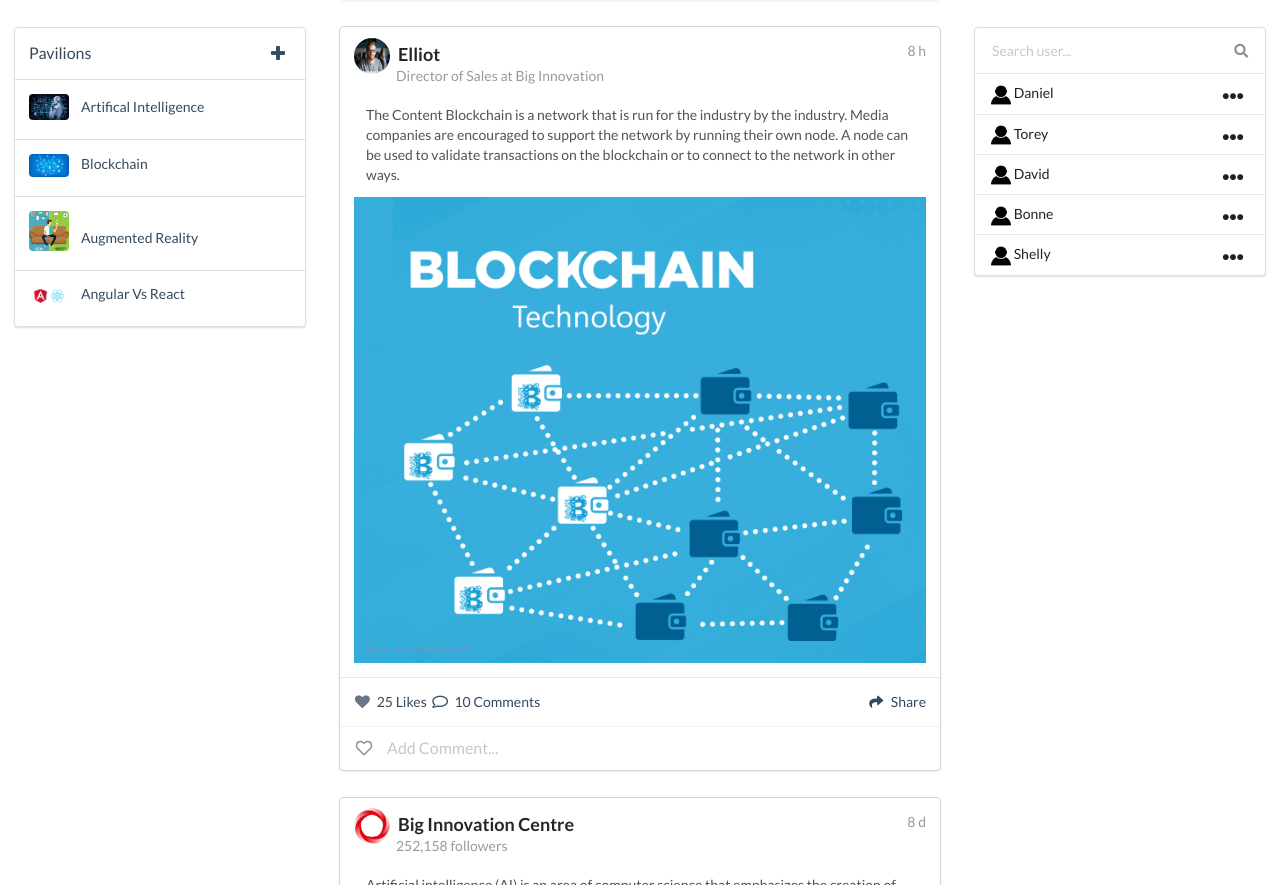
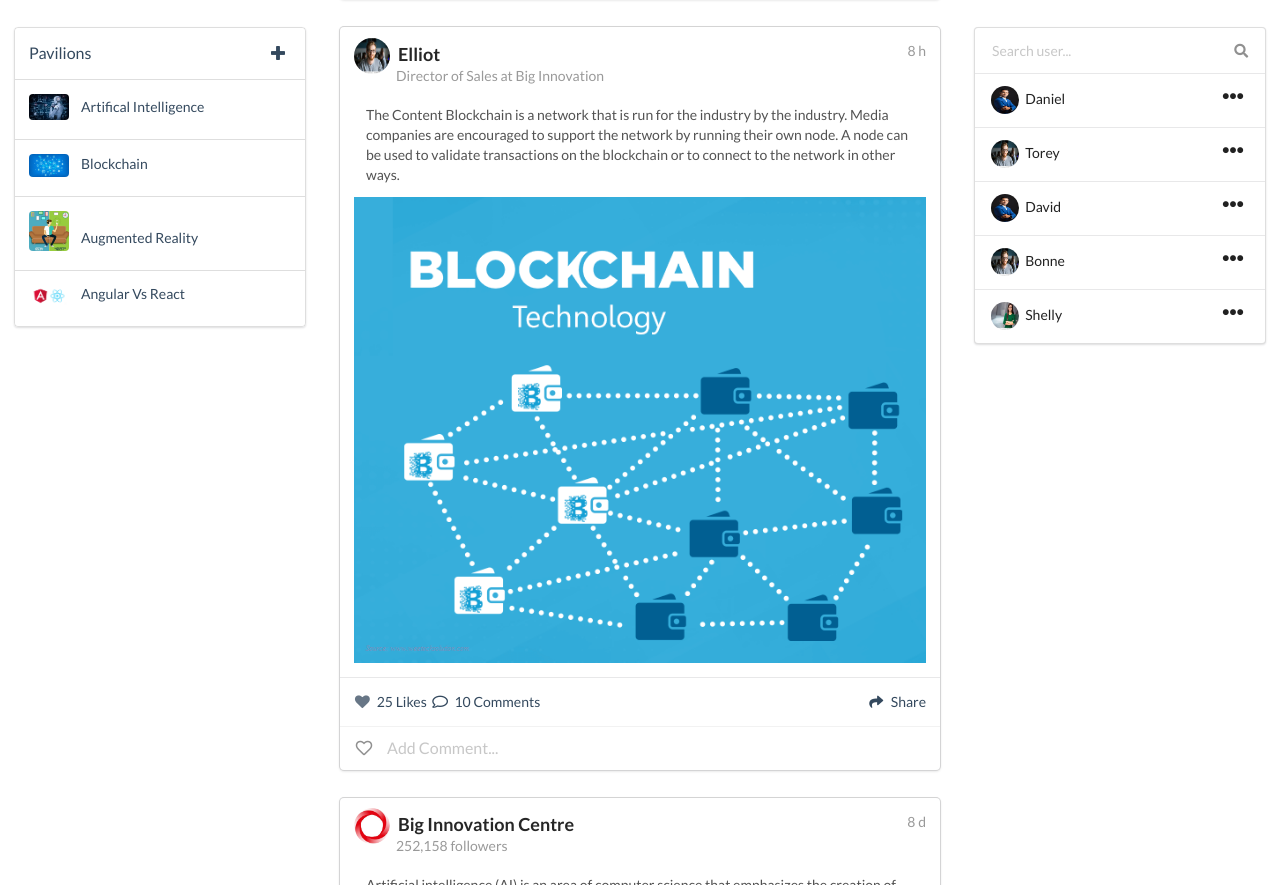
Before and after one commit to sameerabegum/big_innovation, an Angular app: page / in a window 1280 px wide. Shown: the part 1016-1901 px from the top of the page. Built offline with nearby package versions, Linux system fonts and the light colour scheme.

Commit message:
final changes

```diff
--- a/src/app/app.component.html
+++ b/src/app/app.component.html
@@ -342,7 +342,7 @@
               <i class="search icon"></i>
             </div>
           </div>
-          <a class="teal item"> <img src="assets/images/profile_pic.png" style="width:20px">
+          <a class="teal item"> <img src="assets/images/andrew.jpg" class="ui avatar image">
             Daniel
             <div class="ui simple dropdown position-right">
               <i class="ellipsis horizontal icon large"></i>
@@ -354,7 +354,7 @@
             </div>
           </a>
           <a class="item">
-            <img src="assets/images/profile_pic.png" style="width:20px">
+            <img src="assets/images/pic.jpg" class="ui avatar image">
             Torey
             <div class="ui simple dropdown position-right">
               <i class="ellipsis horizontal icon large"></i>
@@ -367,7 +367,7 @@
             </div>
           </a>
           <a class="item">
-            <img src="assets/images/profile_pic.png" style="width:20px">
+            <img src="assets/images/andrew.jpg" class="ui avatar image">
             David
             <div class="ui simple dropdown position-right">
               <i class="ellipsis horizontal icon large"></i>
@@ -380,7 +380,7 @@
             </div>
           </a>
           <a class="item">
-            <img src="assets/images/profile_pic.png" style="width:20px">
+            <img src="assets/images/pic.jpg" class="ui avatar image">
             Bonne
             <div class="ui simple dropdown position-right">
               <i class="ellipsis horizontal icon large"></i>
@@ -393,7 +393,7 @@
             </div>
           </a>
           <a class="item">
-            <img src="assets/images/profile_pic.png" style="width:20px">
+            <img src="assets/images/nancy.jpg" class="ui avatar image">
             Shelly
             <div class="ui simple dropdown position-right">
               <i class="ellipsis horizontal icon large"></i>
@@ -604,12 +604,28 @@
           <img src="assets/images/profile_pic.png">
         </a>
         <div class="content">
-          <a class="author">Stevie Feliciano</a>
+          <a class="author">Daniel</a>
           <div class="metadata">
             <div class="date">2 days ago</div>
           </div>
           <div class="text">
-            Hey guys, I hope this example comment is helping you read this documentation.
+            Hi Sameera!
+          </div>
+        </div>
+      </div>
+    </div>
+    <div class="ui comments ">
+      <div class="comment ">
+        <a class="avatar">
+          <img src="assets/images/profile_pic.png">
+        </a>
+        <div class="content">
+          <a class="author">Sameera</a>
+          <div class="metadata">
+            <div class="date">2 days ago</div>
+          </div>
+          <div class="text">
+            Hello Daniel
           </div>
         </div>
       </div>
@@ -620,12 +636,12 @@
           <img src="assets/images/profile_pic.png">
         </a>
         <div class="content">
-          <a class="author">Stevie Feliciano</a>
+          <a class="author">Daniel</a>
           <div class="metadata">
             <div class="date">2 days ago</div>
           </div>
           <div class="text">
-            Hey guys, I hope this example comment is helping you read this documentation.
+            Can we change the event dates
           </div>
         </div>
       </div>
@@ -636,12 +652,12 @@
           <img src="assets/images/profile_pic.png">
         </a>
         <div class="content">
-          <a class="author">Stevie Feliciano</a>
+          <a class="author">Sameera</a>
           <div class="metadata">
             <div class="date">2 days ago</div>
           </div>
           <div class="text">
-            Hey guys, I hope this example comment is helping you read this documentation.
+            Sorry to say but it can't be changed as the event place have being booked already and it is not cancelable
           </div>
         </div>
       </div>
@@ -652,12 +668,12 @@
           <img src="assets/images/profile_pic.png">
         </a>
         <div class="content">
-          <a class="author">Stevie Feliciano</a>
+          <a class="author">Daniel</a>
           <div class="metadata">
             <div class="date">2 days ago</div>
           </div>
           <div class="text">
-            Hey guys, I hope this example comment is helping you read this documentation.
+            Okay
           </div>
         </div>
       </div>
@@ -668,28 +684,12 @@
           <img src="assets/images/profile_pic.png">
         </a>
         <div class="content">
-          <a class="author">Stevie Feliciano</a>
+          <a class="author">Sameera</a>
           <div class="metadata">
             <div class="date">2 days ago</div>
           </div>
           <div class="text">
-            Hey guys, I hope this example comment is helping you read this documentation.
-          </div>
-        </div>
-      </div>
-    </div>
-    <div class="ui comments">
-      <div class="comment">
-        <a class="avatar">
-          <img src="assets/images/profile_pic.png">
-        </a>
-        <div class="content">
-          <a class="author">Stevie Feliciano</a>
-          <div class="metadata">
-            <div class="date">2 days ago</div>
-          </div>
-          <div class="text">
-            Hey guys, I hope this example comment is helping you read this documentation.
+            I hope you will attend the event.
           </div>
         </div>
       </div>
```
Also changed, not shown: src/assets/images/logo.jpg (added).
